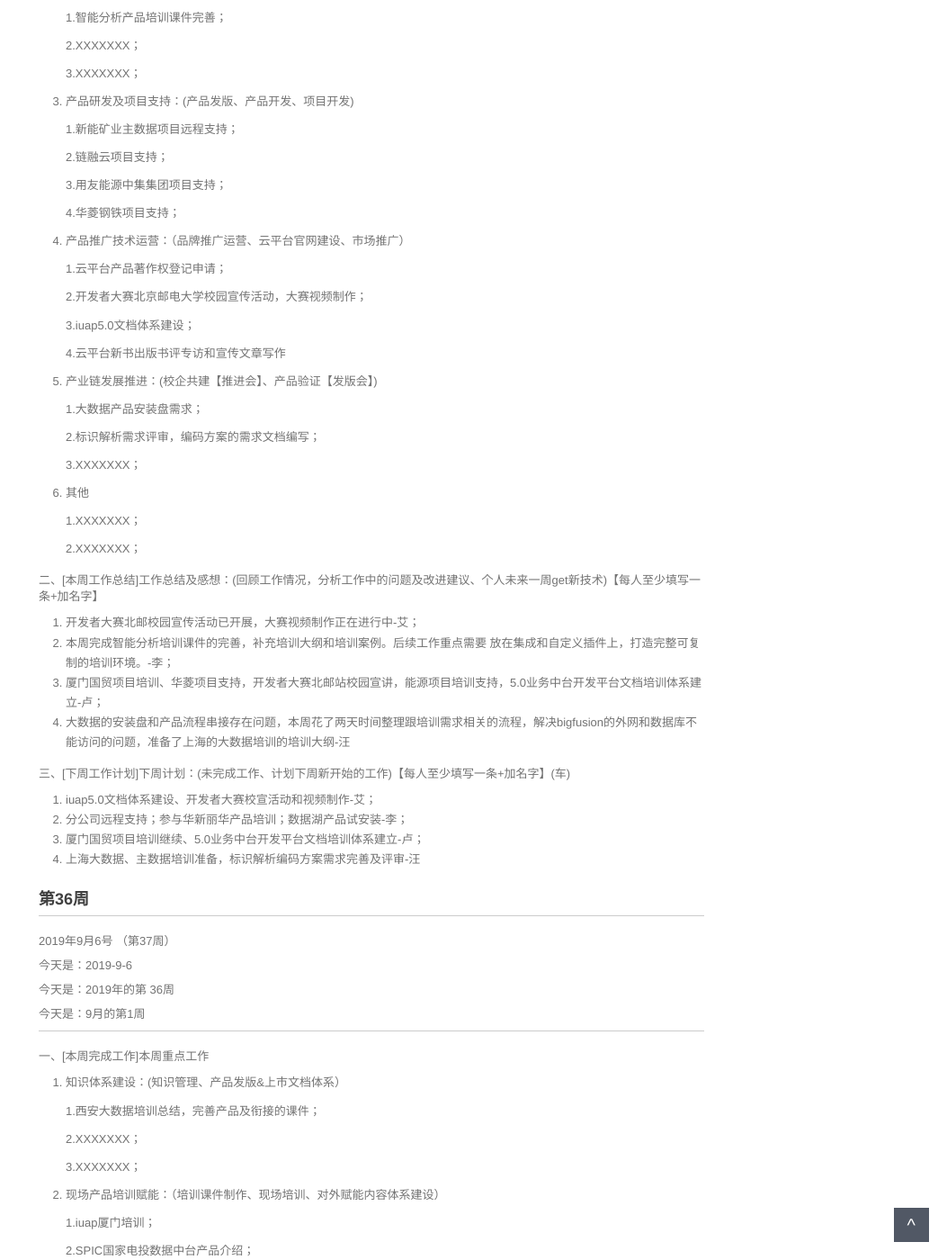
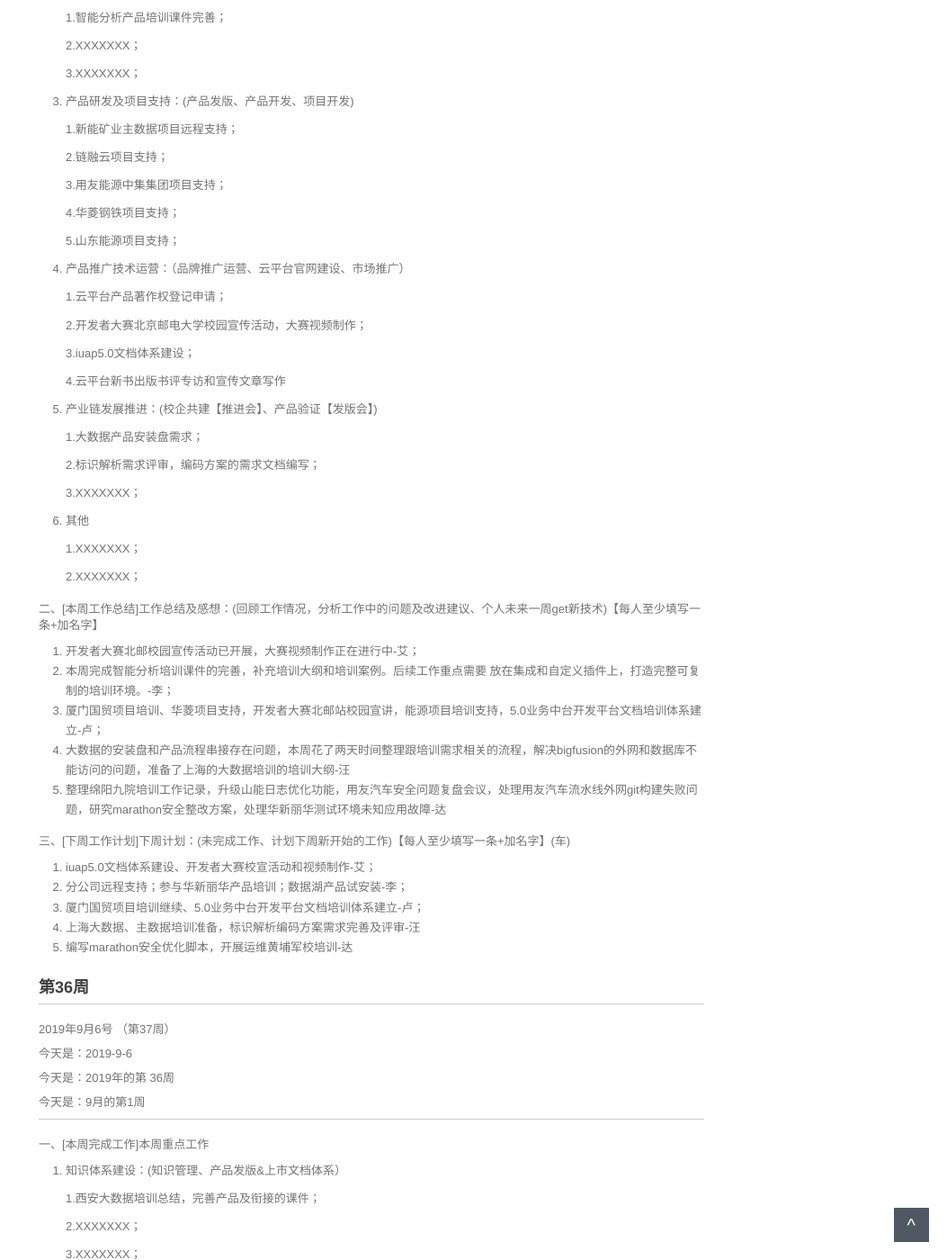
Before and after one commit to walllFlower/blog, a Jekyll site: the page built from _posts/2018-07-17-day_report_cxz.md, in a window 1280 px wide and 1400 px high, scrolled down 683 px. Shown: the whole window at 90% size, without its empty margins (227-1280 px from the left). Built offline with Jekyll 4.4.1, drawn with Linux system fonts in a browser that asks for light colours; comment, search, counter and statistics services are not loaded.

Commit message:
Update 2018-07-17-day_report_cxz.md

```diff
--- a/_posts/2018-07-17-day_report_cxz.md
+++ b/_posts/2018-07-17-day_report_cxz.md
@@ -50,6 +50,8 @@ categories: 技术运营工作周报
 
     4.华菱钢铁项目支持；
 
+    5.山东能源项目支持；
+
 4. 产品推广技术运营：（品牌推广运营、云平台官网建设、市场推广）
 
     1.云平台产品著作权登记申请；
@@ -81,6 +83,7 @@ categories: 技术运营工作周报
 2. 本周完成智能分析培训课件的完善，补充培训大纲和培训案例。后续工作重点需要 放在集成和自定义插件上，打造完整可复制的培训环境。-李；
 3. 厦门国贸项目培训、华菱项目支持，开发者大赛北邮站校园宣讲，能源项目培训支持，5.0业务中台开发平台文档培训体系建立-卢；
 4. 大数据的安装盘和产品流程串接存在问题，本周花了两天时间整理跟培训需求相关的流程，解决bigfusion的外网和数据库不能访问的问题，准备了上海的大数据培训的培训大纲-汪
+5. 整理绵阳九院培训工作记录，升级山能日志优化功能，用友汽车安全问题复盘会议，处理用友汽车流水线外网git构建失败问题，研究marathon安全整改方案，处理华新丽华测试环境未知应用故障-达
 
 三、[下周工作计划]下周计划：(未完成工作、计划下周新开始的工作)【每人至少填写一条+加名字】(车)
 
@@ -88,6 +91,7 @@ categories: 技术运营工作周报
 2. 分公司远程支持；参与华新丽华产品培训；数据湖产品试安装-李；
 3. 厦门国贸项目培训继续、5.0业务中台开发平台文档培训体系建立-卢；
 4. 上海大数据、主数据培训准备，标识解析编码方案需求完善及评审-汪
+5. 编写marathon安全优化脚本，开展运维黄埔军校培训-达
 
 
 ###  第36周
```
